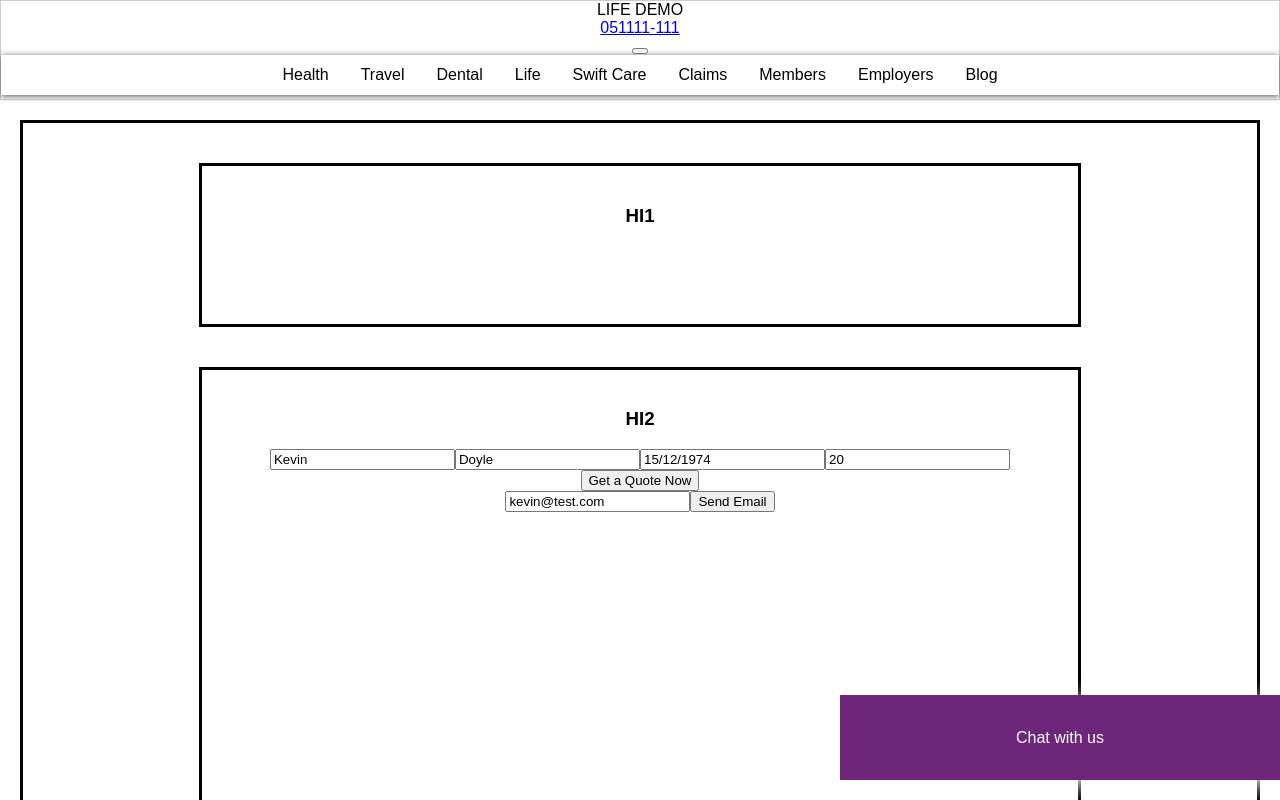
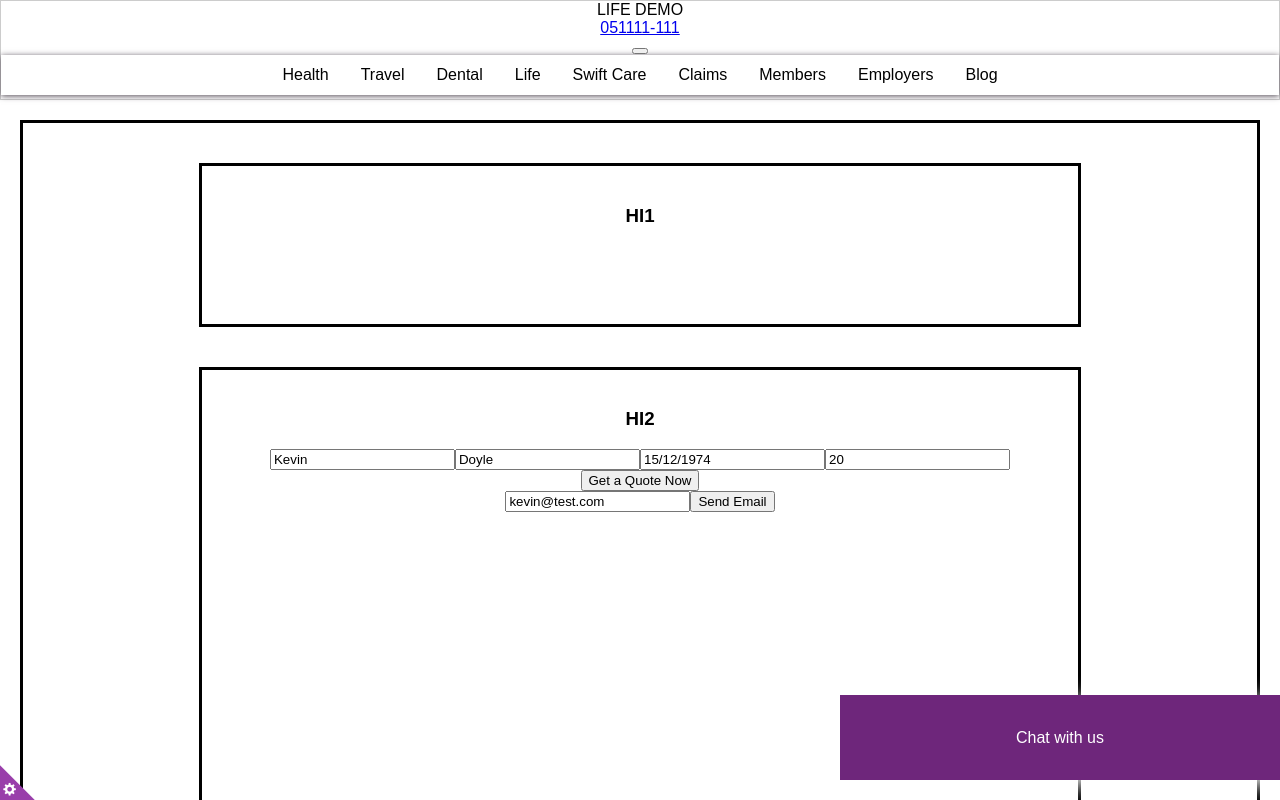
Before and after one commit to wangx6/ui_demo, a React (Create React App) app: page / in a window 1280 px wide. Shown: the top 800 px of the page. Built offline with nearby package versions, Linux system fonts and the light colour scheme.

Commit message:
Added back in Cookie Banner

```diff
--- a/src/App.js
+++ b/src/App.js
@@ -8,6 +8,7 @@ import Footer from "./components/Footer/Footer";
 import CentrePanel from "./components/Centre/CentrePanel";
 import WebChat from "./components/WebChat/WebChat";
 import GlobalErrorPopup from "./components/GlobalErrorPopup/GlobalErrorPopup";
+import CookieBanner from "./components/CookieBanner/CookieBanner";
 
 // models
 import NotificationModel from "./models/NotificationModel/NotificationModel";
@@ -28,6 +29,7 @@ function App() {
         <Footer></Footer>
 
         <WebChat></WebChat>
+        <CookieBanner></CookieBanner>
         <div className="lqe-modal-example"></div>
         <div className="lqe-modal-mixin"></div>
         <GlobalErrorPopup
```
